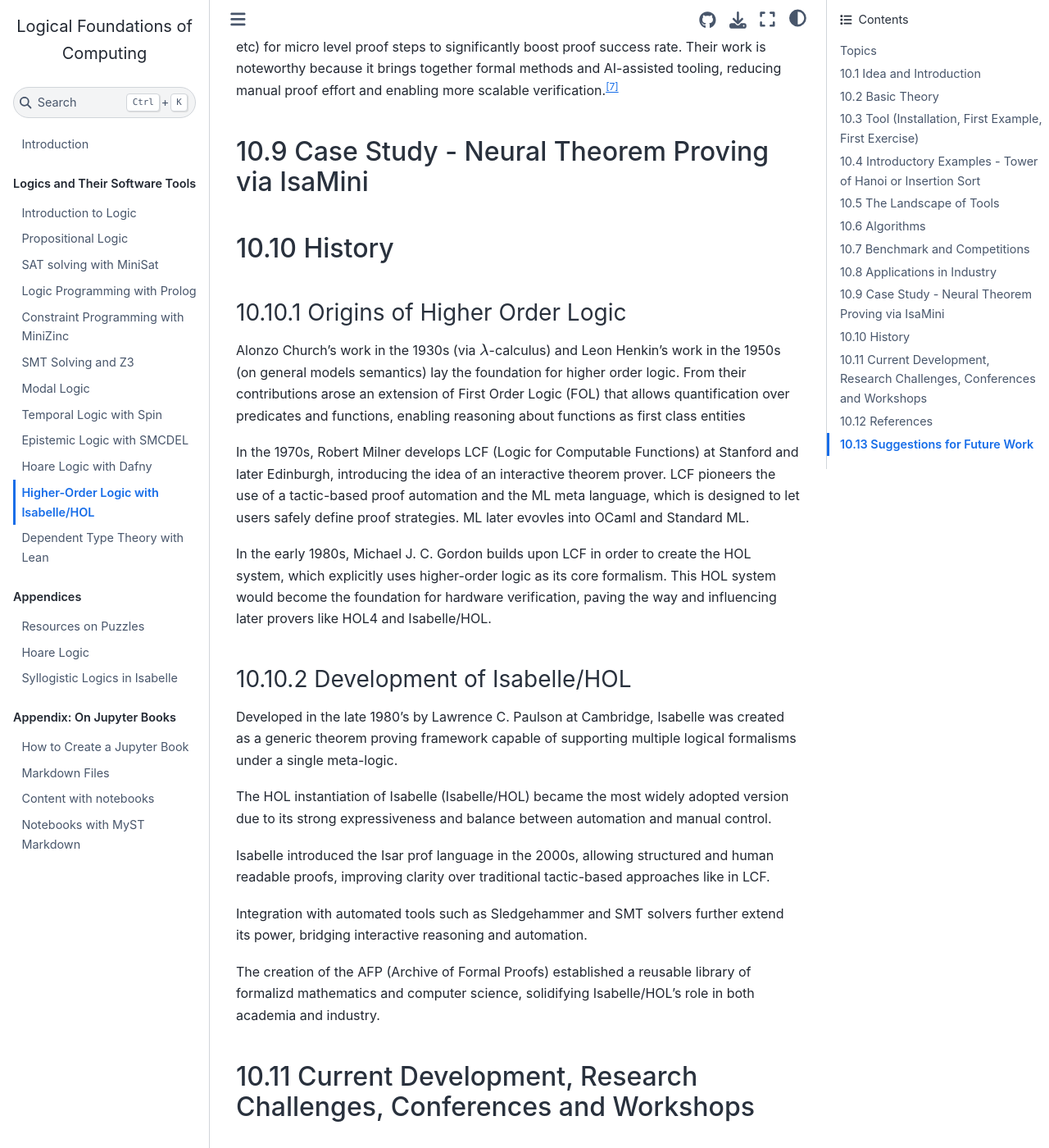
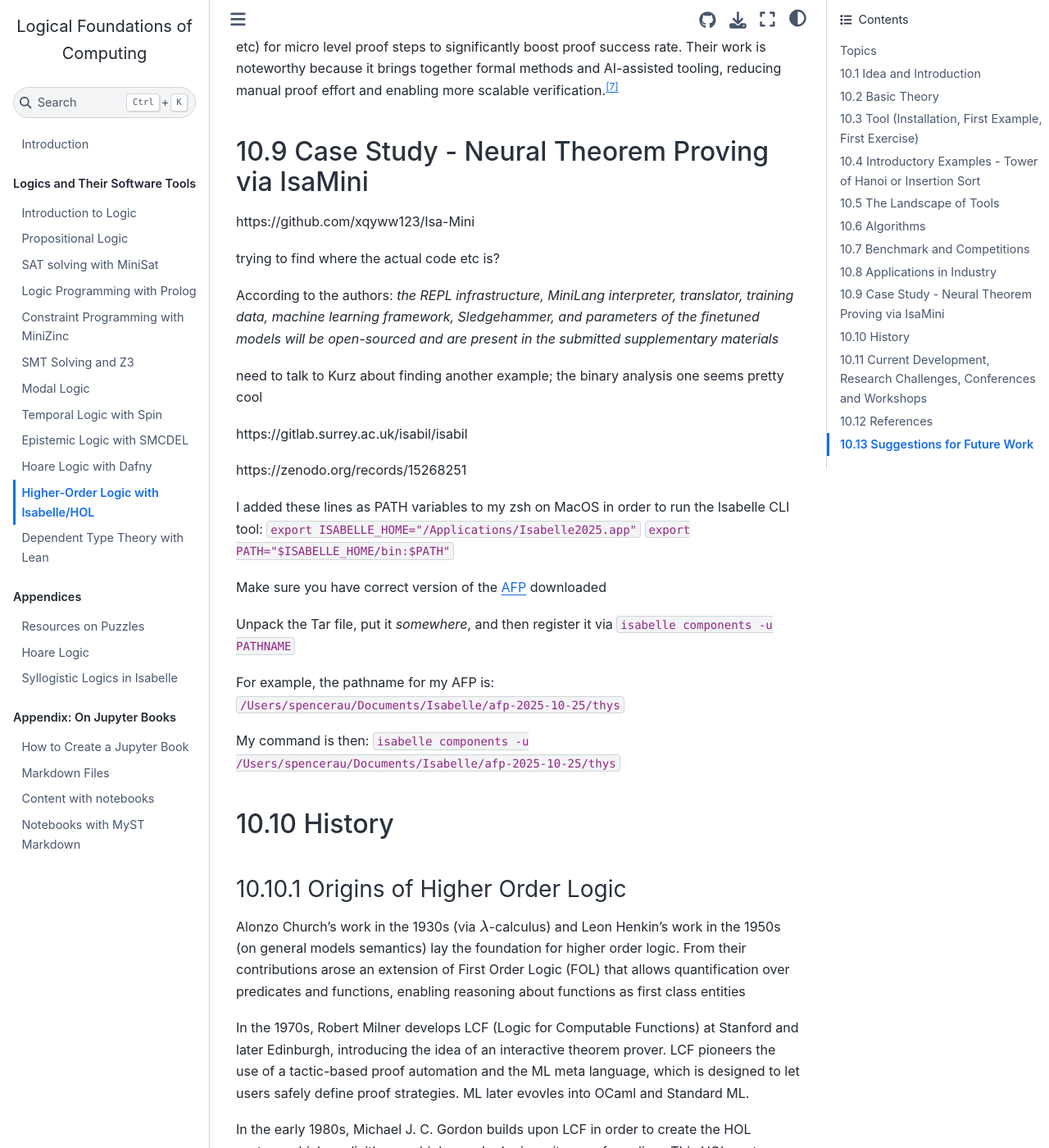
Before and after one commit to LEAP-at-Chapman/CPSC-510-Logical-Foundations-of-Computing, a Jupyter Book: the page built from content/10-higher-order-logic.md, in a window 1280 px wide and 1400 px high, scrolled down 8142 px. Shown: the whole window at 82% size. Built offline with Jupyter Book 1.0.4 settings and Sphinx 7.4.7 and the Sphinx Book theme 1.1.4, drawn with Linux system fonts in a browser that asks for light colours.

Commit message:
basic stuff for 10.9 case study - IsaBil

```diff
--- a/content/10-higher-order-logic.md
+++ b/content/10-higher-order-logic.md
@@ -303,7 +303,36 @@ Xu et al. present MiniLang/IsaMini, a streamlined proof langauge for Isabelle/HO
 
 ## 10.9 Case Study - Neural Theorem Proving via IsaMini
 
+https://github.com/xqyww123/Isa-Mini
 
+trying to find where the actual code etc is?
+
+According to the authors:
+*the REPL infrastructure, MiniLang interpreter, translator,
+training data, machine learning framework, Sledgehammer,
+and parameters of the finetuned models will be open-sourced
+and are present in the submitted supplementary materials*
+
+need to talk to Kurz about finding another example; the binary analysis one seems pretty cool
+
+https://gitlab.surrey.ac.uk/isabil/isabil
+
+https://zenodo.org/records/15268251
+
+I added these lines as PATH variables to my zsh on MacOS in order to run the Isabelle CLI tool:
+`export ISABELLE_HOME="/Applications/Isabelle2025.app"`
+`export PATH="$ISABELLE_HOME/bin:$PATH"`
+
+Make sure you have correct version of the [AFP](https://www.isa-afp.org/download/) downloaded
+
+Unpack the Tar file, put it *somewhere*, and then register it via
+`isabelle components -u PATHNAME`
+
+For example, the pathname for my AFP is:
+`/Users/spencerau/Documents/Isabelle/afp-2025-10-25/thys`
+
+My command is then:
+`isabelle components -u /Users/spencerau/Documents/Isabelle/afp-2025-10-25/thys`
 
 ## 10.10 History
 
```
